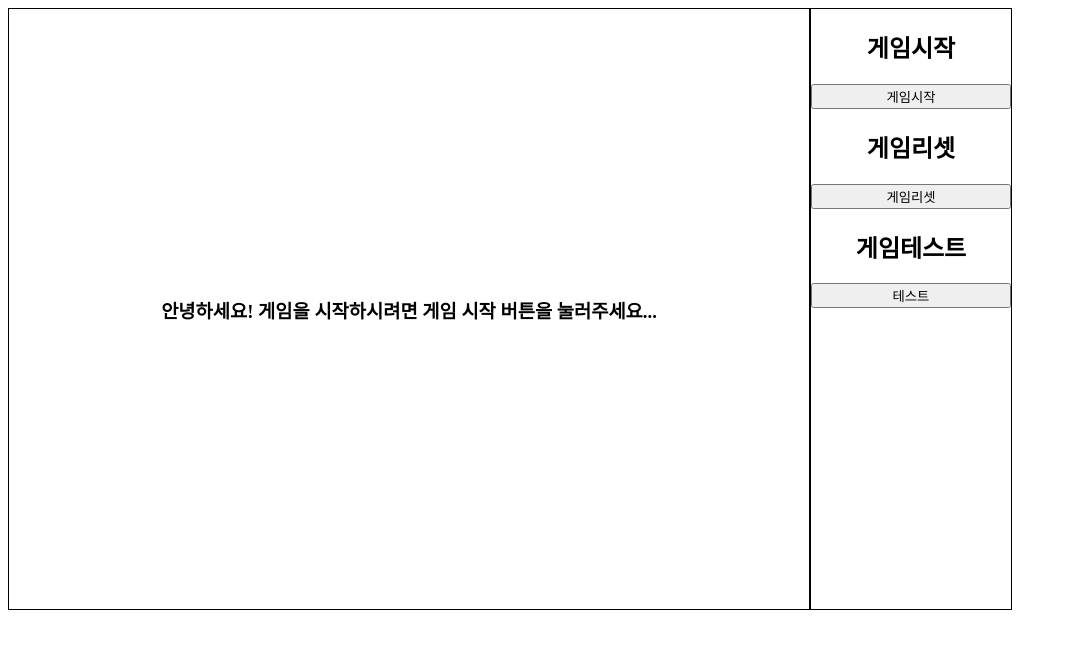
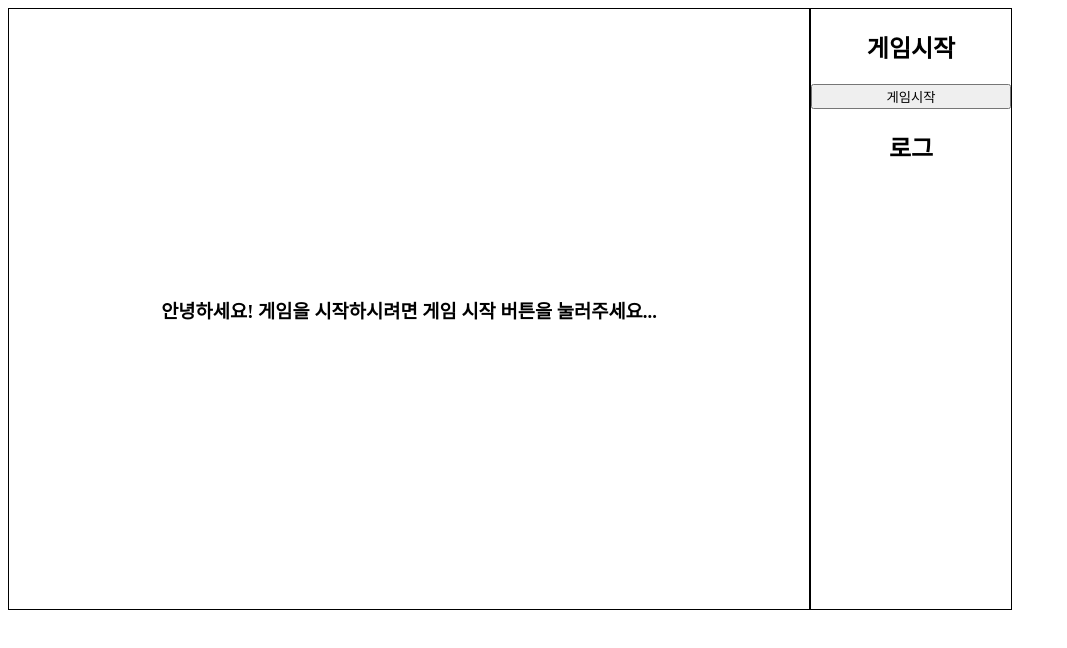
Before and after one commit to JeongYire/da_vinci_code, a React (Vite) app: page / in a window 1280 px wide. Shown: the top 648 px of the page, without its empty margins (0-1067 px from the left). Built offline with nearby package versions, Linux system fonts and the light colour scheme.

Commit message:
gameMakeLog

```diff
--- a/src/manager/turnManager/index.tsx
+++ b/src/manager/turnManager/index.tsx
@@ -339,6 +339,7 @@ class CardTracker{
             throw new Error("오류라고!!!");
         }
 
+        /*
         if(status == "enemyAttackRetryTurn"){
             let diffLength = attackData.candidateValue.length;
             console.log("difflength : " + diffLength);
@@ -355,6 +356,7 @@ class CardTracker{
                 return;
             }
         }
+            */
 
         console.log(`컴퓨터가 예측하는 카드 값 : ${attackData.candidateValue.toString()}`);
         console.log(`컴퓨터가 주장한다 : ${attackData.candidateValue[0].toString()}`);
@@ -461,6 +463,8 @@ class TurnSystemManager{
             this.attackSystem.attackFaild(host);
         }
 
+        useGame.getState().gameInfomation.setLog(`${host == "player" ? "당신은" : "상대방은"} ${targetCard.id}번 카드를 ${attackValue}라고 주장했고. ${attackVaild ? "성공했습니다." : "실패했습니다."}`);
+
         return attackVaild;
     }
 
@@ -472,7 +476,6 @@ class TurnSystemManager{
     turnChange(status : DavinciGameStatus){
 
         this.tracker.updateMemory();
-
 
         if(status=="enemyDrawChoiceTurn"){
             if(useGame.getState().cardInfomation.deck.length == 0){
--- a/src/store/index.tsx
+++ b/src/store/index.tsx
@@ -22,6 +22,8 @@ interface GameInfomation{
   message : string,
   setMessage : (value : string) => void,
   setStatus : (status : DavinciGameStatus) => void,
+  log : string[],
+  setLog : (value : string) => void
 }
 
 interface CommonMemory{
@@ -35,7 +37,7 @@ interface CommonMemory{
 
 interface GameMemory{
   player : CommonMemory,
-  enemy : CommonMemory & {brain : DavinciMemory[]}
+  enemy : CommonMemory
 }
 
 interface CentralGameProcessingStorage {
@@ -90,6 +92,14 @@ const useGame = create<CentralGameProcessingStorage>((set,get) => ({
         ...state.gameInfomation,
         message : value,
       }}))
+    },
+    log : [],
+    setLog : (value) => {
+      //get().gameInfomation.log.push(value);
+      set((state) => ({gameInfomation : {
+        ...state.gameInfomation,
+        log : [...state.gameInfomation.log,value],
+      }}))
     }
   },
   memoryStorage : {
@@ -115,7 +125,6 @@ const useGame = create<CentralGameProcessingStorage>((set,get) => ({
       setChoiceCard : (card : DavinciCard) => {
         get().memoryStorage.enemy.choiceCard = card;
       },
-      brain : [],
     }
   }
 }));
@@ -124,13 +133,4 @@ const useGame = create<CentralGameProcessingStorage>((set,get) => ({
 
 
 
-
-interface PlayerStore{
-  instance : {
-    card : DavinciCard[],
-  }
-  card : DavinciCard[],
-}
-
-
 export {useGame};
--- a/src/toolScreen.tsx
+++ b/src/toolScreen.tsx
@@ -3,6 +3,8 @@ import GameManager from "./manager";
 
 function ToolScreen() {
    console.log("ToolScreen");
+
+   const logs = useGame(state => state.gameInfomation.log);
 
 
   return (
@@ -20,22 +22,16 @@ function ToolScreen() {
           게임시작
        </h2>
        <button onClick={GameManager.gameStart}>게임시작</button>
-       <h2>
-          게임리셋
-       </h2>
-       <button onClick={() => {}}>게임리셋</button>
-       <h2>
-          게임테스트
-       </h2>
-       <button onClick={() => {}}>테스트</button>
-       {
-      /*
         <h2>
           로그
        </h2>
-       <button>게임시작</button>
-       */
-       }
+       <div>
+         {
+            logs.map(obj => {
+               return <div><span>{obj}</span></div>
+            })
+         }
+       </div>
     </div>
   )
 }
```
